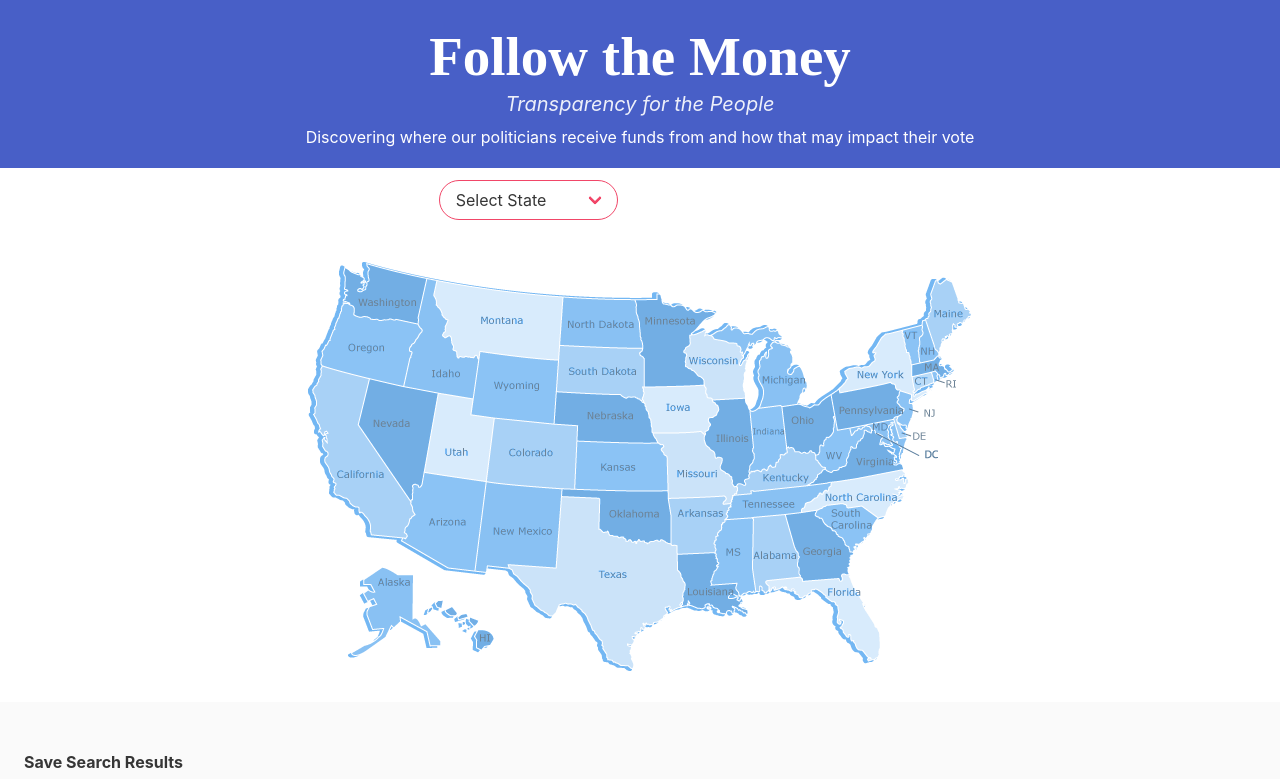
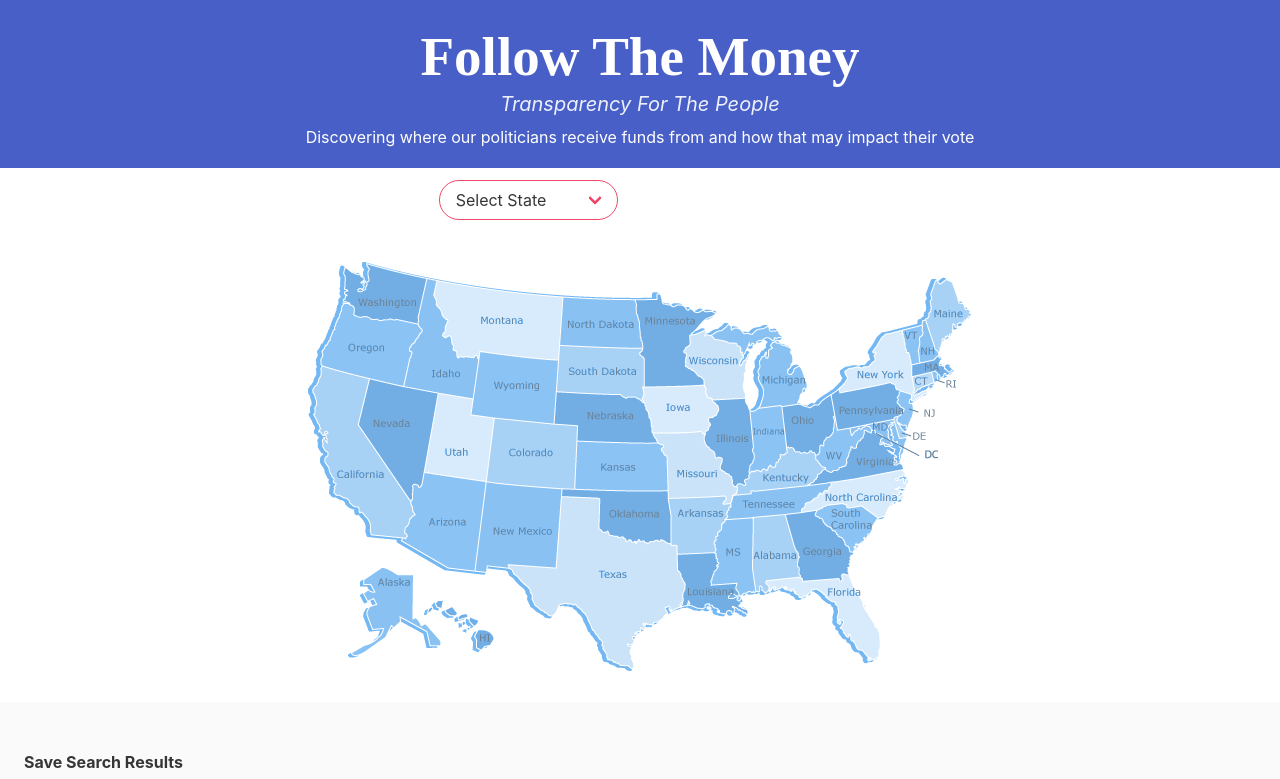
Before and after one commit to Adamcalcasola/follow-the-money, a plain HTML site: page index.html in a window 1280 px wide. Shown: the top 779 px of the page. Drawn offline with nearby package versions, Linux system fonts and the light colour scheme; a web font is replaced by a local one.

Commit message:
fixed a type

```diff
--- a/index.html
+++ b/index.html
@@ -18,10 +18,10 @@
     <section class="hero is-link">
         <div class="hero-body">
             <p id="FTM" class="title has-text-centered">
-                Follow the Money
+                Follow The Money
             </p>
             <p id="subtitle" class="subtitle has-text-centered">
-                Transparency for the People
+                Transparency For The People
             </p>
             <p id="subtitleTwo" class="has-text-centered">
                 Discovering where our politicians receive funds from and how that may impact their vote
```
